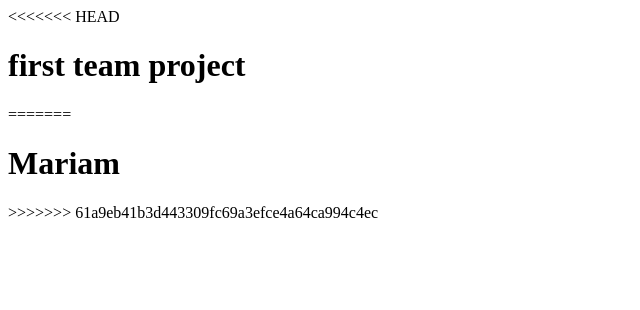
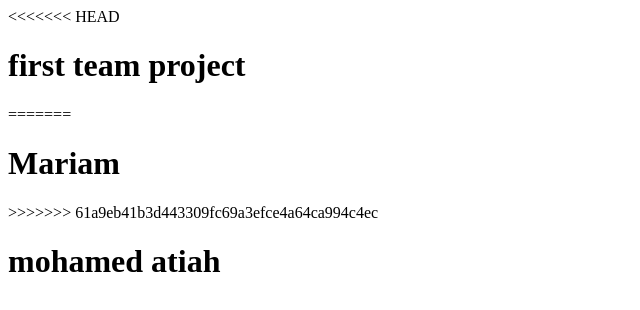
Before and after one commit to mohamedatiah/Blog-Website, an Angular app: page / in a window 1280 px wide. Shown: the top 310 px of the page, without its empty margins (0-640 px from the left). Built offline with nearby package versions, Linux system fonts and the light colour scheme.

Commit message:
Update app.component.html

```diff
--- a/src/app/app.component.html
+++ b/src/app/app.component.html
@@ -3,3 +3,4 @@
 =======
 <h1>Mariam</h1>
 >>>>>>> 61a9eb41b3d443309fc69a3efce4a64ca994c4ec
+<h1>mohamed atiah </h1>
```
